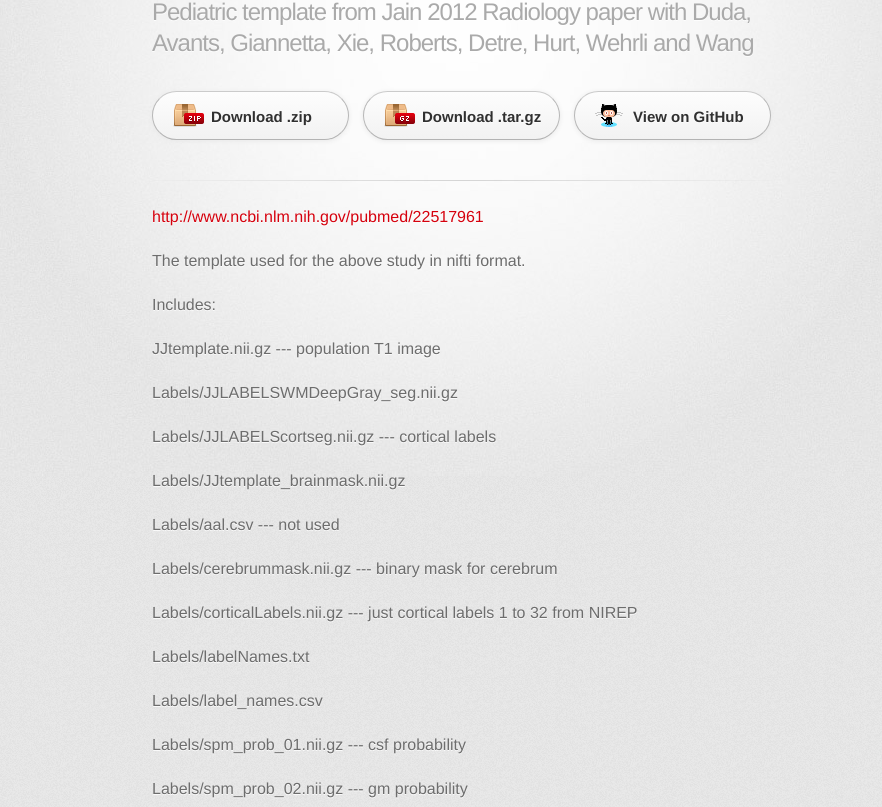
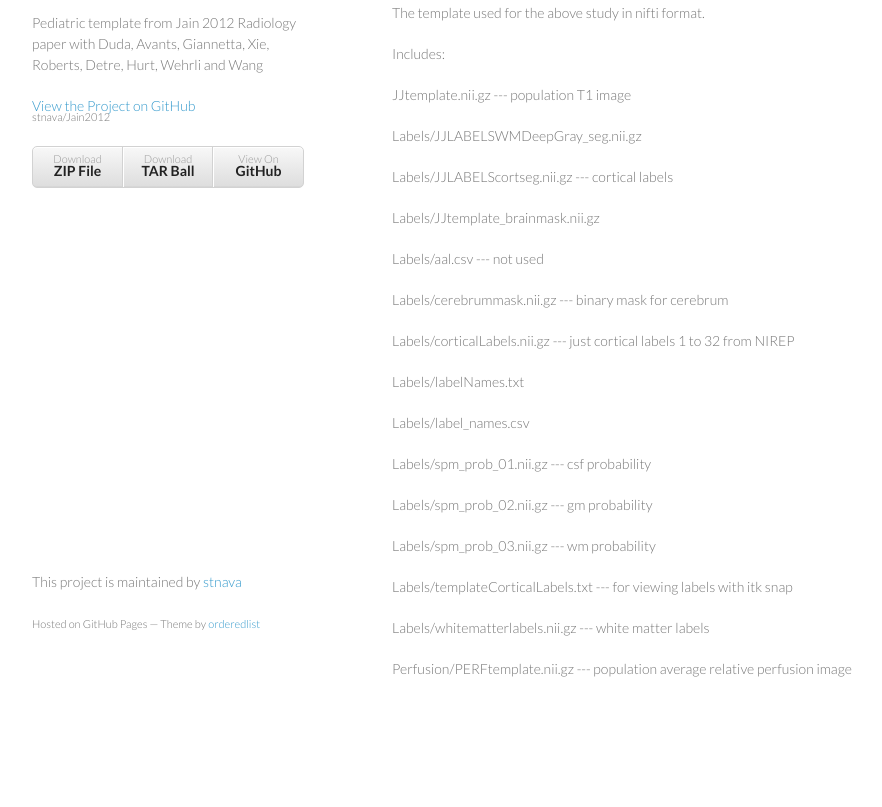
Before and after one commit to stnava/Jain2012, a plain HTML site: page index.html in a window 1280 px wide. Shown: the part 97-904 px from the top of the page, without its empty margins (178-1060 px from the left). After the commit the page ends 846 px from the top, so only its background shows below. Drawn offline with Linux system fonts and the light colour scheme; a web font is replaced by a local one.

Commit message:
Create gh-pages branch via GitHub

```diff
--- a/index.html
+++ b/index.html
@@ -1,37 +1,34 @@
-<!DOCTYPE html>
+<!doctype html>
 <html>
   <head>
-    <meta charset='utf-8'>
+    <meta charset="utf-8">
     <meta http-equiv="X-UA-Compatible" content="chrome=1">
-    <link href='https://fonts.googleapis.com/css?family=Chivo:900' rel='stylesheet' type='text/css'>
-    <link rel="stylesheet" type="text/css" href="stylesheets/stylesheet.css" media="screen" />
-    <link rel="stylesheet" type="text/css" href="stylesheets/pygment_trac.css" media="screen" />
-    <link rel="stylesheet" type="text/css" href="stylesheets/print.css" media="print" />
+    <title>Jain2012 by stnava</title>
+
+    <link rel="stylesheet" href="stylesheets/styles.css">
+    <link rel="stylesheet" href="stylesheets/pygment_trac.css">
+    <meta name="viewport" content="width=device-width, initial-scale=1, user-scalable=no">
     <!--[if lt IE 9]>
     <script src="//html5shiv.googlecode.com/svn/trunk/html5.js"></script>
     <![endif]-->
-    <title>Jain2012 by stnava</title>
   </head>
+  <body>
+    <div class="wrapper">
+      <header>
+        <h1>Jain2012</h1>
+        <p>Pediatric template from Jain 2012 Radiology paper with Duda, Avants, Giannetta, Xie, Roberts, Detre, Hurt, Wehrli and Wang</p>
 
-  <body>
-    <div id="container">
-      <div class="inner">
+        <p class="view"><a href="https://github.com/stnava/Jain2012">View the Project on GitHub <small>stnava/Jain2012</small></a></p>
 
-        <header>
-          <h1>Jain2012</h1>
-          <h2>Pediatric template from Jain 2012 Radiology paper with Duda, Avants, Giannetta, Xie, Roberts, Detre, Hurt, Wehrli and Wang</h2>
-        </header>
 
-        <section id="downloads" class="clearfix">
-          <a href="https://github.com/stnava/Jain2012/zipball/master" id="download-zip" class="button"><span>Download .zip</span></a>
-          <a href="https://github.com/stnava/Jain2012/tarball/master" id="download-tar-gz" class="button"><span>Download .tar.gz</span></a>
-          <a href="https://github.com/stnava/Jain2012" id="view-on-github" class="button"><span>View on GitHub</span></a>
-        </section>
-
-        <hr>
-
-        <section id="main_content">
-          <p><a href="http://www.ncbi.nlm.nih.gov/pubmed/22517961">http://www.ncbi.nlm.nih.gov/pubmed/22517961</a></p>
+        <ul>
+          <li><a href="https://github.com/stnava/Jain2012/zipball/master">Download <strong>ZIP File</strong></a></li>
+          <li><a href="https://github.com/stnava/Jain2012/tarball/master">Download <strong>TAR Ball</strong></a></li>
+          <li><a href="https://github.com/stnava/Jain2012">View On <strong>GitHub</strong></a></li>
+        </ul>
+      </header>
+      <section>
+        <p><a href="http://www.ncbi.nlm.nih.gov/pubmed/22517961">http://www.ncbi.nlm.nih.gov/pubmed/22517961</a></p>
 
 <p>The template used for the above study in nifti format. </p>
 
@@ -66,15 +63,13 @@
 <p>Labels/whitematterlabels.nii.gz     ---  white matter labels </p>
 
 <p>Perfusion/PERFtemplate.nii.gz       ---  population average relative perfusion image </p>
-        </section>
+      </section>
+      <footer>
+        <p>This project is maintained by <a href="https://github.com/stnava">stnava</a></p>
+        <p><small>Hosted on GitHub Pages &mdash; Theme by <a href="https://github.com/orderedlist">orderedlist</a></small></p>
+      </footer>
+    </div>
+    <script src="javascripts/scale.fix.js"></script>
 
-        <footer>
-          Jain2012 is maintained by <a href="https://github.com/stnava">stnava</a><br>
-          This page was generated by <a href="http://pages.github.com">GitHub Pages</a>. Tactile theme by <a href="https://twitter.com/jasonlong">Jason Long</a>.
-        </footer>
-
-
-      </div>
-    </div>
   </body>
 </html>
```
